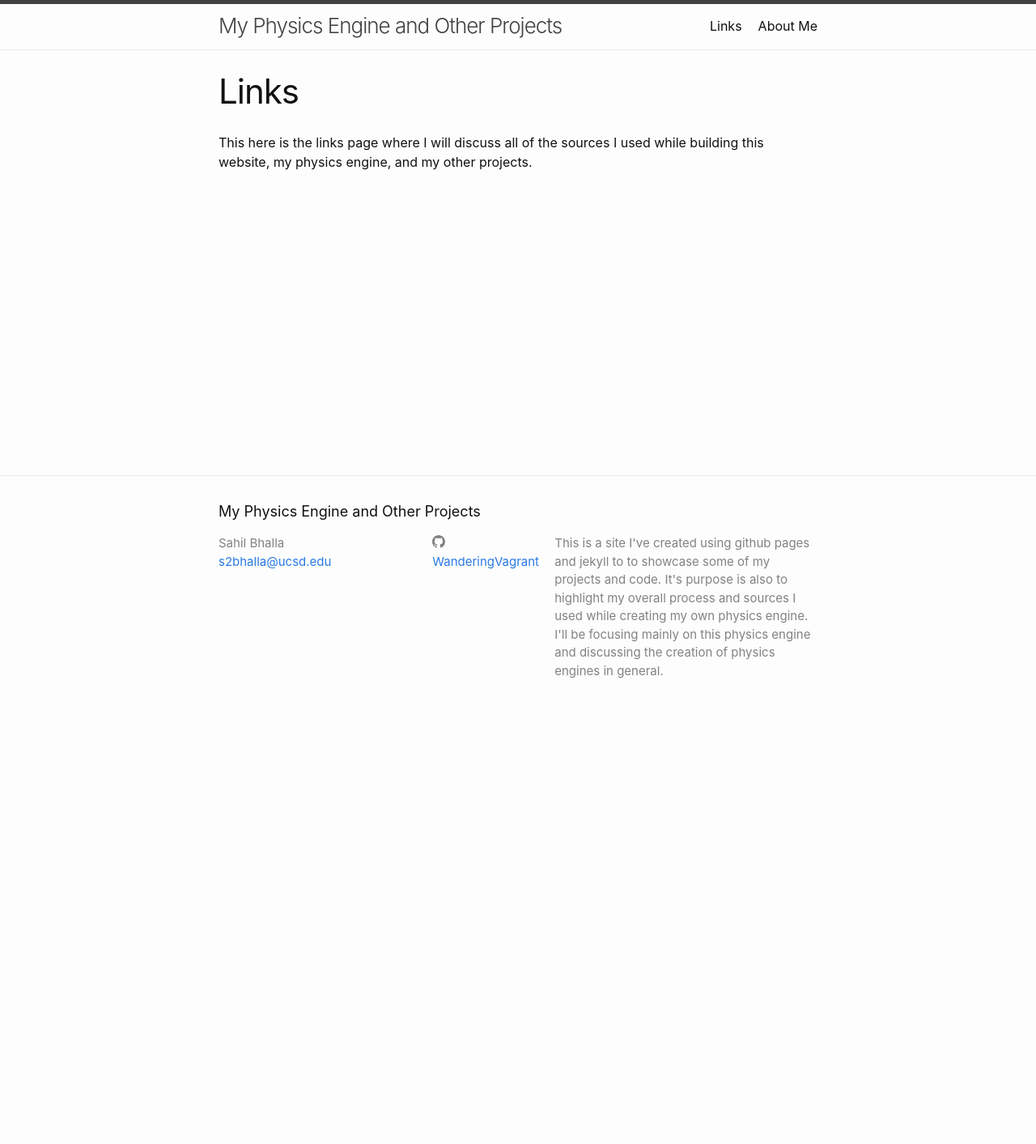
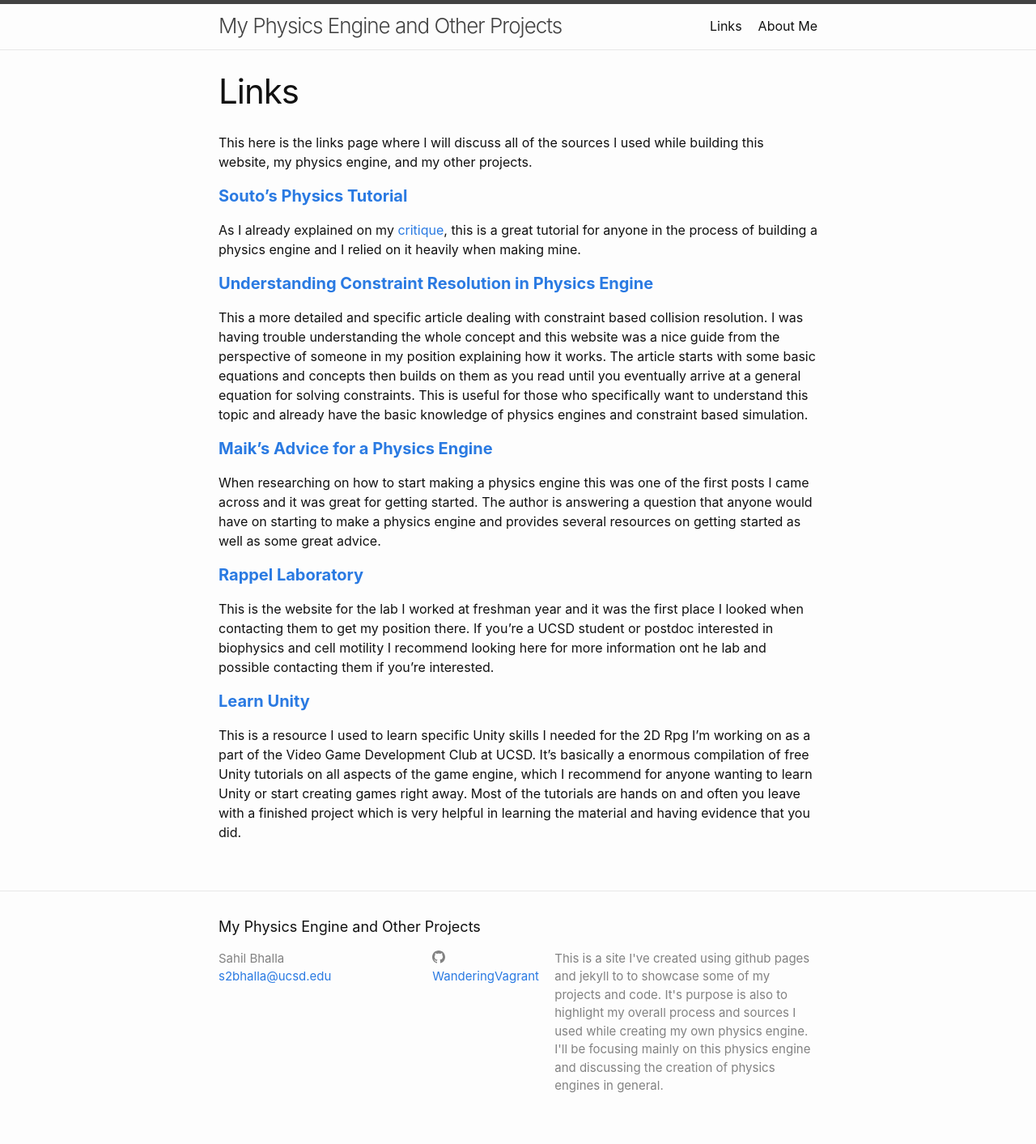
Before and after one commit to WanderingVagrant/WanderingVagrant.github.io, a Jekyll site: the page built from docs/Links.markdown, in a window 1280 px wide. Shown: the whole page at 81% size. Built offline with Jekyll 4.4.1, drawn with Linux system fonts in a browser that asks for light colours; before the commit the page ends 900 px from its top, so only the background shows below that.

```diff
--- a/docs/Links.markdown
+++ b/docs/Links.markdown
@@ -4,3 +4,19 @@ title: Links
 permalink: /Links/
 ---
 This here is the links page where I will discuss all of the sources I used while building this website, my physics engine, and my other projects.
+
+
+#### [**Souto's Physics Tutorial**](https://www.toptal.com/game/video-game-physics-part-i-an-introduction-to-rigid-body-dynamics)
+As I already explained on my [critique](https://wanderingvagrant.github.io/jekyll/update/2021/06/06/Souto's-Physics-Engine-Tutorial-and-why-it's-great.html), this is a great tutorial for anyone in the process of building a physics engine and I relied on it heavily when making mine.
+
+#### [**Understanding Constraint Resolution in Physics Engine**](https://www.gamedev.net/tutorials/programming/math-and-physics/understanding-constraint-resolution-in-physics-engine-r4839/)
+This a more detailed and specific article dealing with constraint based collision resolution. I was having trouble understanding the whole concept and this website was a nice guide from the perspective of someone in my position explaining how it works. The article starts with some basic equations and concepts then builds on them as you read until you eventually arrive at a general equation for solving constraints. This is useful for those who specifically want to understand this topic and already have the basic knowledge of physics engines and constraint based simulation.
+
+#### [**Maik's Advice for a Physics Engine**](https://gamedev.stackexchange.com/a/11263)
+When researching on how to start making a physics engine this was one of the first posts I came across and it was great for getting started. The author is answering a question that anyone would have on starting to make a physics engine and provides several resources on getting started as well as some great advice.
+
+#### [**Rappel Laboratory**](https://rappel.ucsd.edu/)
+This is the website for the lab I worked at freshman year and it was the first place I looked when contacting them to get my position there. If you're a UCSD student or postdoc interested in biophysics and cell motility I recommend looking here for more information ont he lab and possible contacting them if you're interested.
+
+#### [**Learn Unity**](https://learn.unity.com/)
+This is a resource I used to learn specific Unity skills I needed for the 2D Rpg I'm working on as a part of the Video Game Development Club at UCSD. It's basically a enormous compilation of free Unity tutorials on all aspects of the game engine, which I recommend for anyone wanting to learn Unity or start creating games right away. Most of the tutorials are hands on and often you leave with a finished project which is very helpful in learning the material and having evidence that you did.
--- a/docs/about.markdown
+++ b/docs/about.markdown
@@ -16,7 +16,7 @@ However, more recently, I have become more interested in **plasma physics** whic
 ## Game Programming and Computer Graphics
 I am also interested in **game programming** and **computer graphics**, two fields coming from my interest in video games. I've loved playing video games since I was just a kid and to me, like many other aspiring game programmers out there, it has always been interesting how they work behind the scenes. What I find most interesting differs somewhat from most, however. While I do enjoy programming the surface-level game itself, what I truly find most interesting is the larger systems that control these surface systems.
 
-I am referring to the Game Engine, the Graphics Engine, and of course the Physics Engine. These systems are what drive most games today although not always as distinct entities from the regular game code or the surface code itself. These are the systems responsible for building the rules of reality in the game, from how things move, to how things are seen. Effectively they are to games what physical laws like Newton's or Hubble's are to the real world, so I am interested in them for the same reason I am interested in physics in general. This is why my second year at UCSD I decided to take a course in computer graphics and joined the Video Game Development Club at UCSD, where I worked on many interesting [projects].
+I am referring to the Game Engine, the Graphics Engine, and of course the Physics Engine. These systems are what drive most games today although not always as distinct entities from the regular game code or the surface code itself. These are the systems responsible for building the rules of reality in the game, from how things move, to how things are seen. Effectively they are to games what physical laws like Newton's or Hubble's are to the real world, so I am interested in them for the same reason I am interested in physics in general. This is why my second year at UCSD I decided to take a course in computer graphics and joined the Video Game Development Club at UCSD, where I worked on many interesting [projects](https://wanderingvagrant.github.io/jekyll/update/2021/06/06/2D-Rpg-and-this-website.html).
 
 ## Physics Simulation
 Of these back-end systems I most enjoy the physics simulators and physics engines because they perfectly combine my two fields of study and interests. A physics engine, if you didn't know, is what it sounds like, the part of a program that simulates real-life physics. They can be used in many different contexts, from video games, to biomedical research, to CGI in the most popular movies. I decided last summer that because of this, I would try to make my own all-purpose physics engine using basic physics and programming concepts. You can see my [process](https://wanderingvagrant.github.io/jekyll/update/2021/06/06/My-Physics-Engine.html),  and the [basics of how physics engines work](https://wanderingvagrant.github.io/jekyll/update/2021/06/06/What-is-a-engine.html) elsewhere on this site.
```
Also changed, not shown: docs/_posts/2021-06-06-2D-Rpg-and-this-website.markdown (+7 -4 lines), docs/_posts/2021-06-06-My-Physics-Engine.markdown (+5 -5 lines), docs/_posts/2021-06-06-Souto's-Physics-Engine-Tutorial-and-why-it's-great.md (+13 -1 lines).
